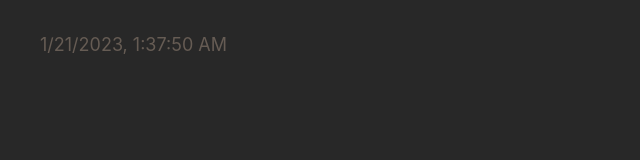
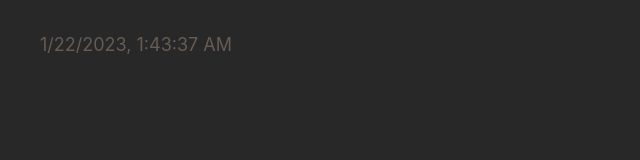
Before and after one commit to ravana69/lokam, a plain HTML site: page index.html in a window 1280 px wide. Shown: the full height of the page, 0-640 px from the left. Drawn offline with Linux system fonts and the light colour scheme.

Commit message:
deploy: 946d6f5a1794919802da6f47640d34baadc1ea80

```diff
--- a/index.html
+++ b/index.html
@@ -17,8 +17,8 @@
     <!-- %after-body-begin.html% -->
 
     <footer>
-      <a class="footer-link" href="https://github.com/ravana69/lokam/actions/runs/3972625535">
-        <time id="build-timestamp" datetime="2023-01-21T01:37:50.022Z">2023-01-21T01:37:50.022Z</time>
+      <a class="footer-link" href="https://github.com/ravana69/lokam/actions/runs/3977536052">
+        <time id="build-timestamp" datetime="2023-01-22T01:43:37.842Z">2023-01-22T01:43:37.842Z</time>
       </a>
       <a class="footer-link" href="https://github.com/osmoscraft/osmosfeed">osmosfeed 1.15.1</a>
     </footer>
```
Also changed, not shown: 1 other file.
